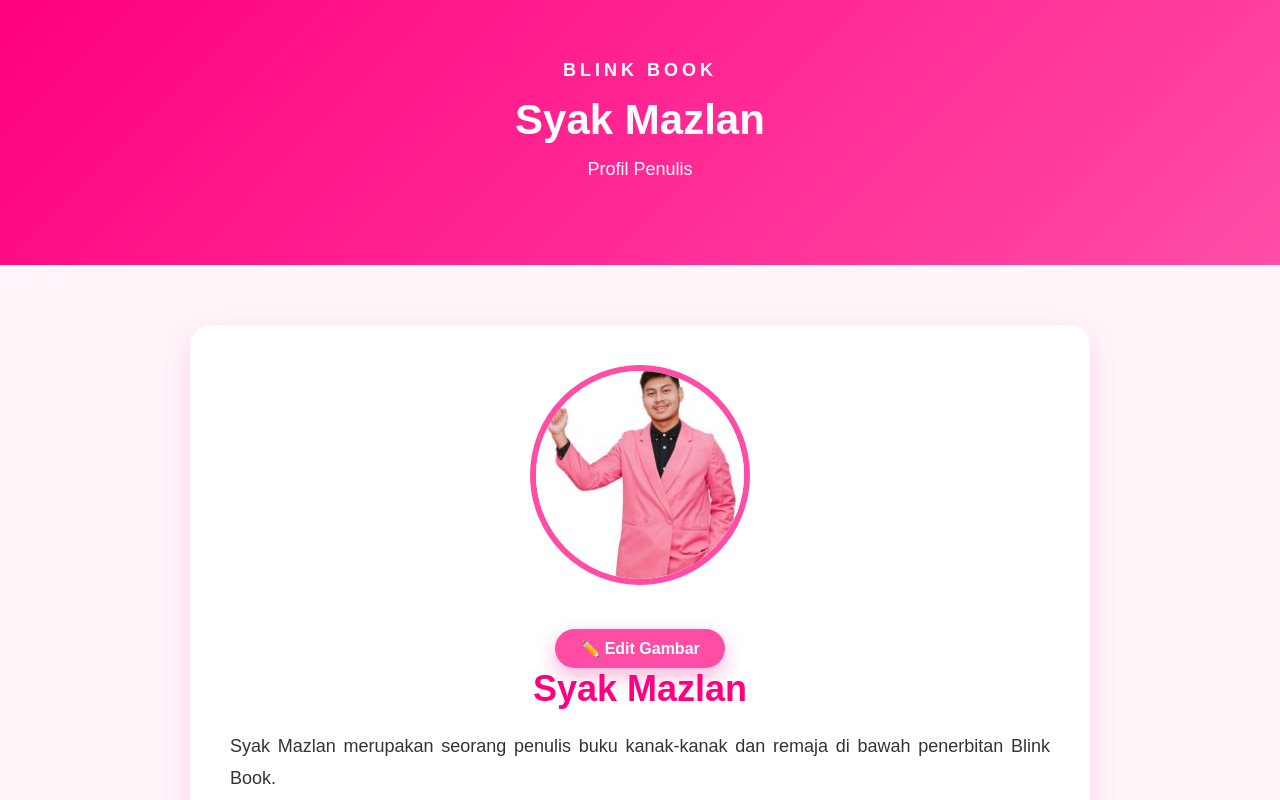
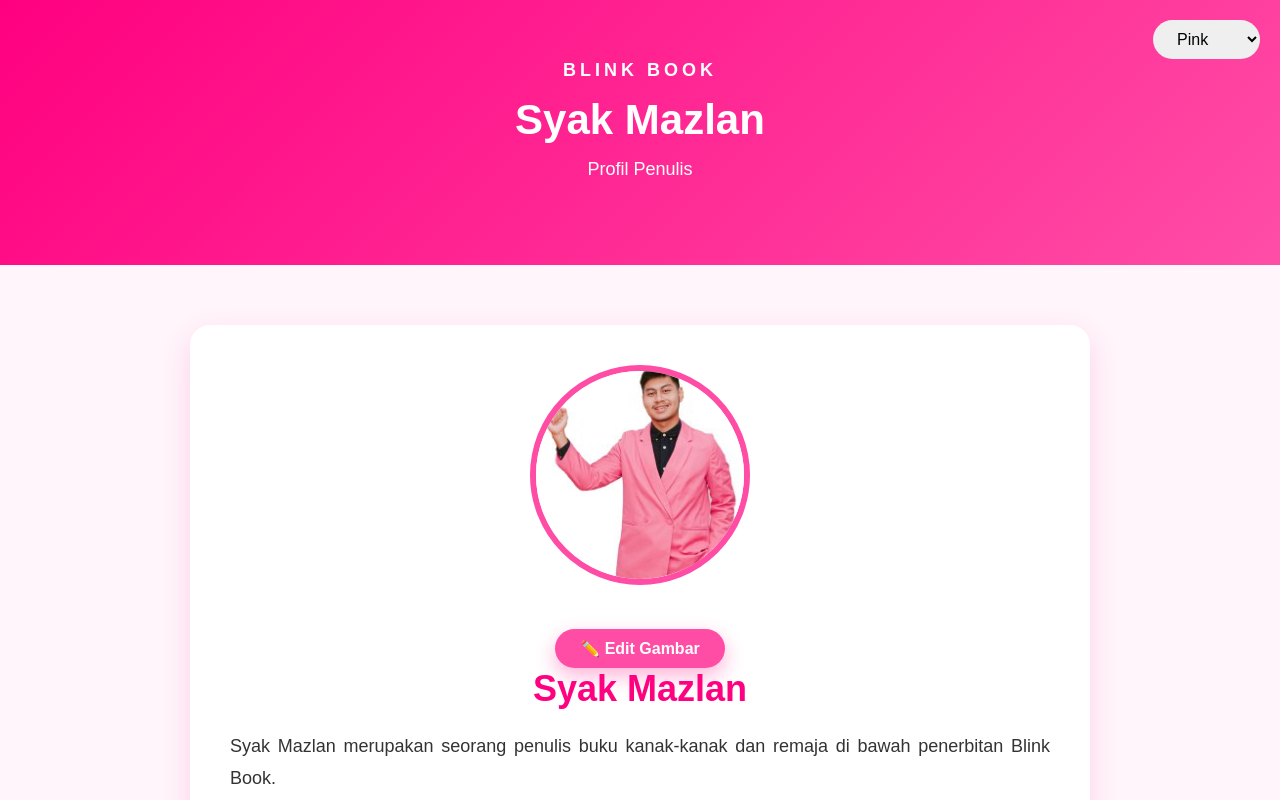
Before and after one commit to asfarina1818-stack/BOOK-PAW-PUBLICATION, a plain HTML site: page syak.html in a window 1280 px wide. Shown: the top 800 px of the page. Drawn offline with Linux system fonts and the light colour scheme.

Commit message:
syak.html

```diff
--- a/syak.html
+++ b/syak.html
@@ -11,7 +11,16 @@
 </head>
 
 <body>
+<div class="theme-box">
 
+<select id="themeSelect" onchange="changeTheme()">
+<option value="pink">Pink</option>
+<option value="purple">Purple</option>
+<option value="blue">Blue</option>
+<option value="dark">Dark</option>
+</select>
+
+</div>
 <header class="header">
 <h2>BLINK BOOK</h2>
 <h1>Syak Mazlan</h1>
```
